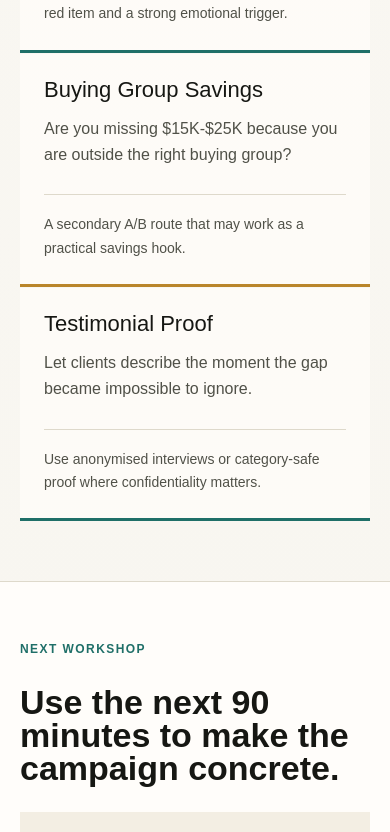
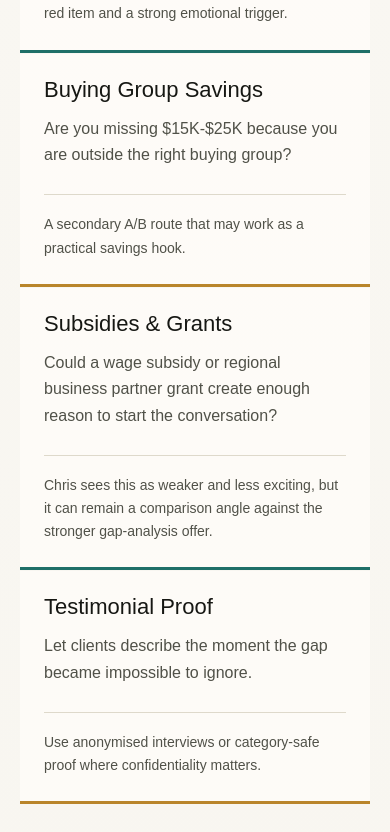
Before and after one commit to JessesOS/customerjourney-app, a Next.js app: page / in a window 390 px wide. Shown: the part 5157-5989 px from the top of the page. Built offline with nearby package versions, Linux system fonts and the light colour scheme.

Commit message:
Add subsidies offer option

```diff
--- a/app/globals.css
+++ b/app/globals.css
@@ -486,7 +486,7 @@ nav a:hover {
 .angle-list {
   display: grid;
   gap: 1px;
-  grid-template-columns: repeat(5, minmax(0, 1fr));
+  grid-template-columns: repeat(3, minmax(0, 1fr));
   margin: 0 auto;
   max-width: 1360px;
 }
@@ -503,7 +503,8 @@ nav a:hover {
 }
 
 .angle-list article:nth-child(2),
-.angle-list article:nth-child(4) {
+.angle-list article:nth-child(4),
+.angle-list article:nth-child(6) {
   border-color: var(--gold);
 }
 
@@ -560,11 +561,6 @@ nav a:hover {
   .signals,
   .angle-list {
     grid-template-columns: repeat(2, minmax(0, 1fr));
-  }
-
-  .angle-list article:last-child {
-    grid-column: 1 / -1;
-    min-height: 220px;
   }
 }
 
--- a/app/page.tsx
+++ b/app/page.tsx
@@ -75,6 +75,11 @@ const offerAngles = [
     title: "Buying Group Savings",
     prompt: "Are you missing $15K-$25K because you are outside the right buying group?",
     proof: "A secondary A/B route that may work as a practical savings hook.",
+  },
+  {
+    title: "Subsidies & Grants",
+    prompt: "Could a wage subsidy or regional business partner grant create enough reason to start the conversation?",
+    proof: "Chris sees this as weaker and less exciting, but it can remain a comparison angle against the stronger gap-analysis offer.",
   },
   {
     title: "Testimonial Proof",
```
Also changed, not shown: public/screenshot.jpeg.
